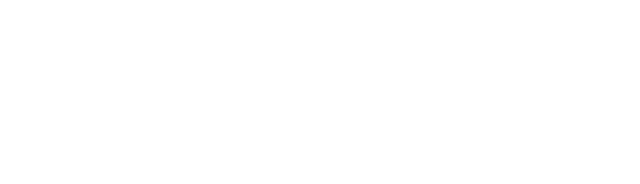
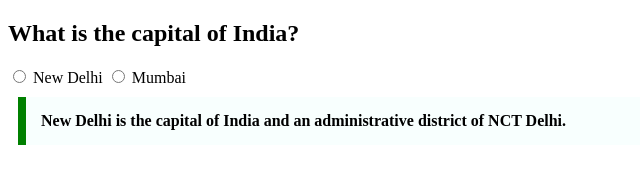
Before and after one commit to acciojob/trivia-Atulp24, a website: page main.html in a window 1280 px wide. Shown: the whole page, without its empty margins (0-640 px from the left). Drawn offline with Linux system fonts and the light colour scheme.

Commit message:
created a submission

```diff
--- a/main.html
+++ b/main.html
@@ -8,6 +8,18 @@
 
 <body>
 	<!-- the entire body must be written by student -->
+	<h2>What is the capital of India?</h2>
+	<form>
+		<label>
+			<input type="radio" name="capital" value="New Delhi">
+			New Delhi
+		</label>
+		<label>
+			<input type="radio" name="capital" value="New Delhi">
+			Mumbai
+		</label>
+	</form>
+	<blockquote class="quote-box">New Delhi is the capital of India and an administrative district of NCT Delhi.</blockquote>
     <script type="text/javascript" src="./script.js">
 </script>
 
--- a/styles.css
+++ b/styles.css
@@ -1,2 +1,9 @@
-
 /* Your CSS Code here. */
+.quote-box {
+	max-width: 600px;
+	margin: 10px;
+	padding: 15px;
+	border-left: 8px solid green;
+	background-color: #f8fffe;
+	font-weight: bold;
+}
```
